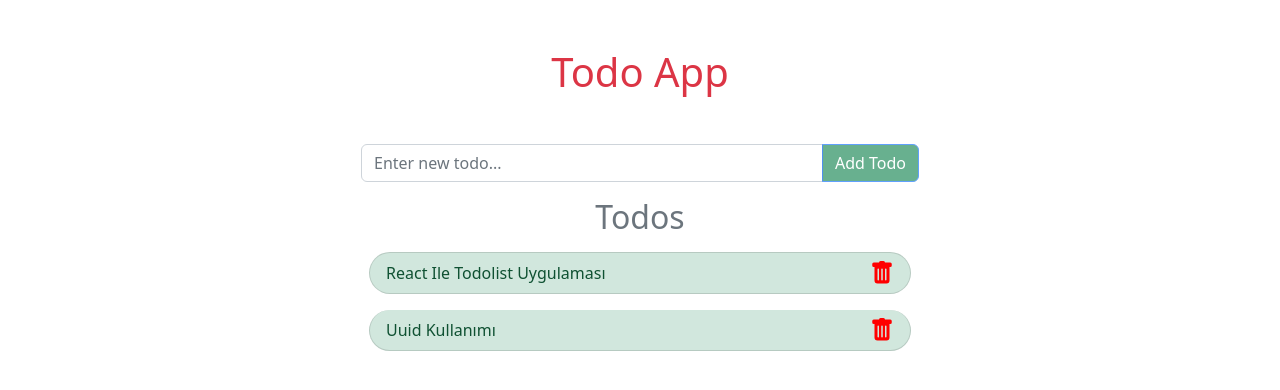
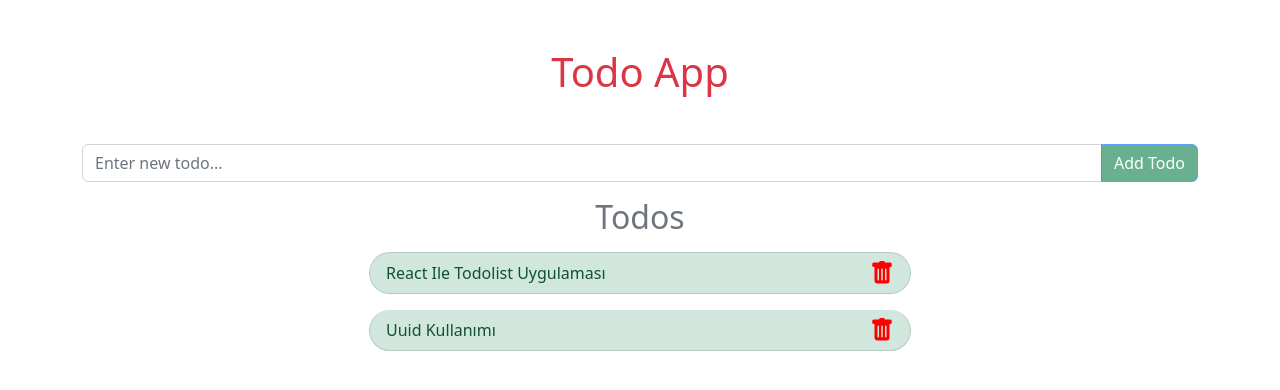
Before and after one commit to anthonyharold67/react-todoapp-uuid, a React (Create React App) app: page / in a window 1280 px wide. Shown: the top 390 px of the page. Built offline with nearby package versions, Linux system fonts and the light colour scheme.

Commit message:
Update Header.jsx

```diff
--- a/src/components/Header.jsx
+++ b/src/components/Header.jsx
@@ -19,7 +19,7 @@ const Header = ({todos,setTodos}) => {
   return (
     <div>
       <h1 className="text-center text-danger m-5">Todo App</h1>
-      <InputGroup className="mb-3 w-50 d-flex mx-auto">
+      <InputGroup className="mb-3 w-100 w-sm-50 d-flex mx-auto">
         <Form.Control
           placeholder="Enter new todo..."
           aria-label="Recipient's username"
```
